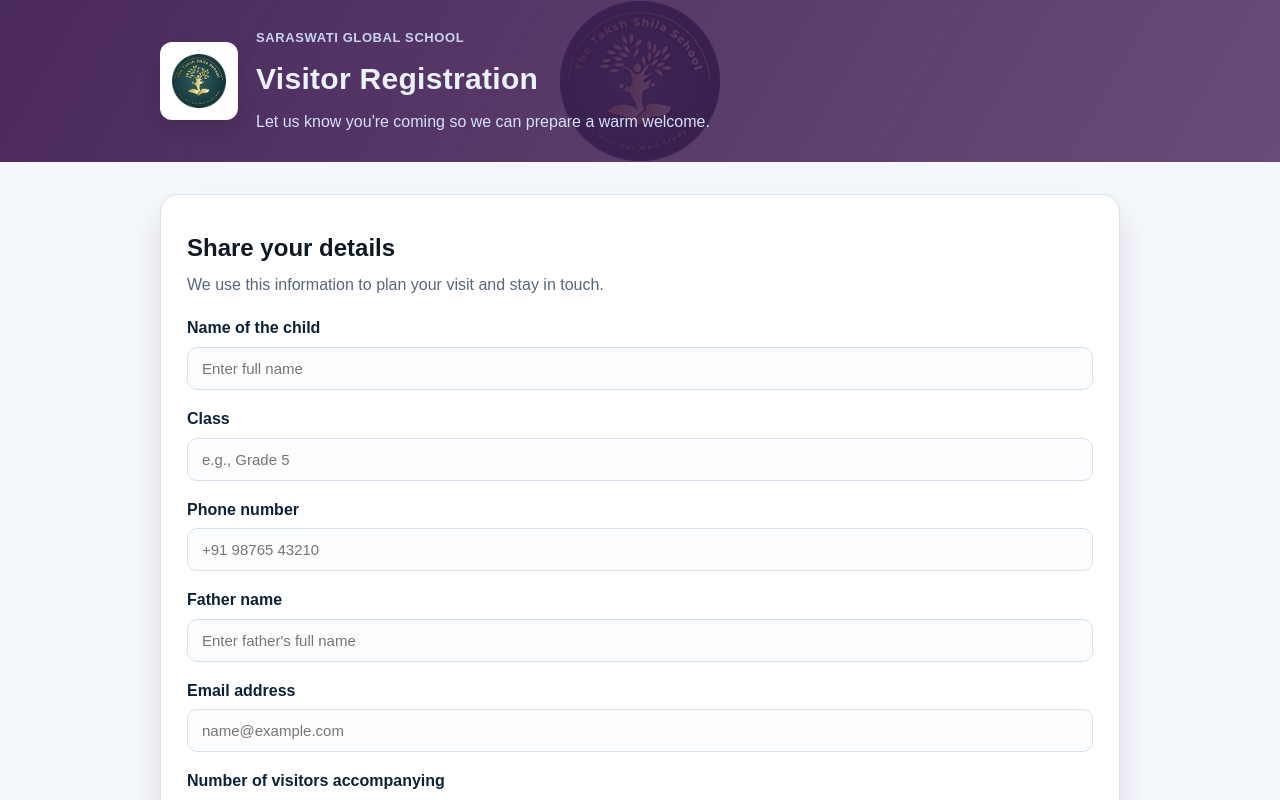
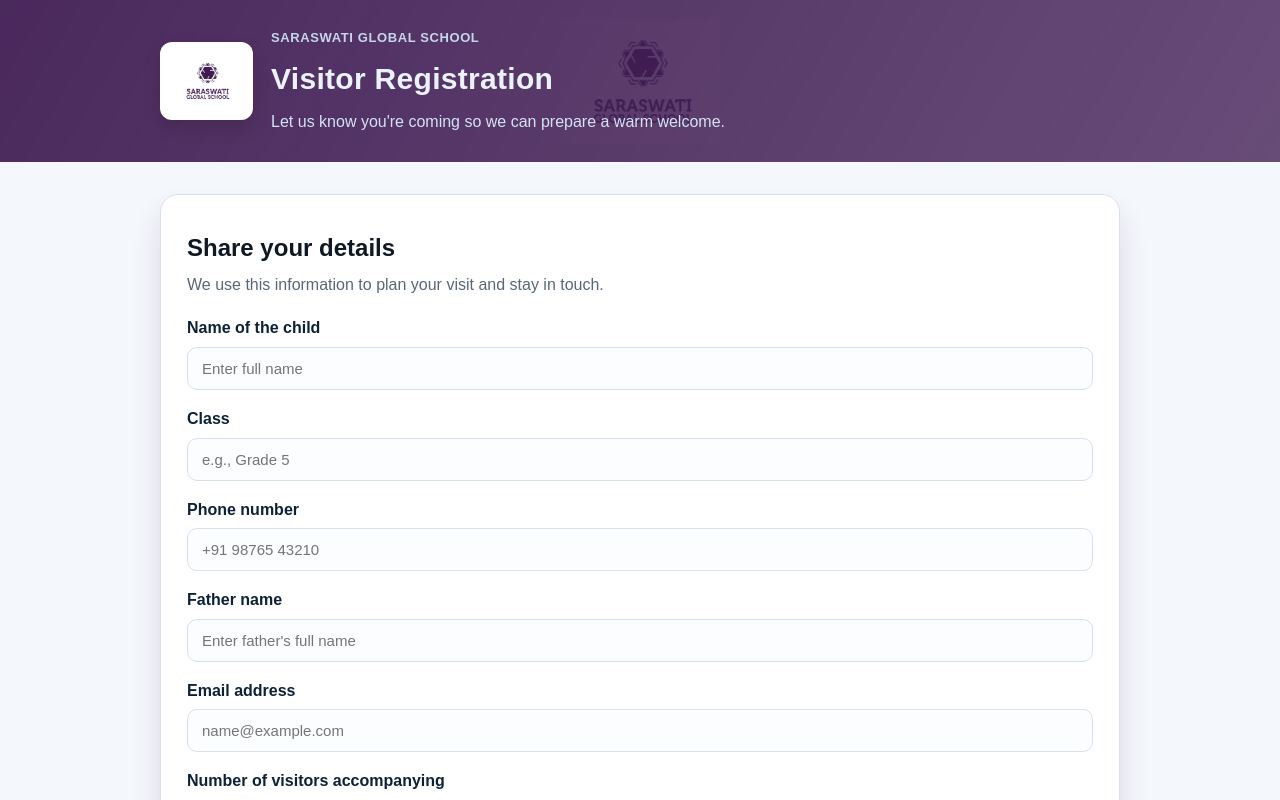
Before and after one commit to kunal-infi/saraswati-visitor-form, a Next.js app: page / in a window 1280 px wide. Shown: the top 800 px of the page. Built offline with nearby package versions, Linux system fonts and the light colour scheme; a web font is replaced by a local one.

Commit message:
feat: update logo format from PNG to JPEG across the application

```diff
--- a/app/globals.css
+++ b/app/globals.css
@@ -38,7 +38,7 @@ a {
       rgba(64, 28, 83, 0.94),
       rgba(64, 28, 83, 0.78)
     ),
-    url("/assets/TMS_LOGO.png") center/160px no-repeat;
+    url("/assets/TMS_LOGO.jpeg") center/160px no-repeat;
   padding: 28px 20px;
   color: #eaf2fb;
 }
--- a/app/page.js
+++ b/app/page.js
@@ -146,7 +146,7 @@ export default function HomePage() {
       <header className="hero">
         <div className="brand">
           <NextImage
-            src="/assets/TMS_LOGO.png"
+            src="/assets/TMS_LOGO.jpeg"
             alt="Saraswati Global School logo"
             className="brand-logo"
             width={78}
--- a/app/scan/page.js
+++ b/app/scan/page.js
@@ -96,7 +96,7 @@ export default function ScanPage() {
       <header className="hero">
         <div className="brand">
           <img
-            src="/assets/TMS_LOGO.png"
+            src="/assets/TMS_LOGO.jpeg"
             alt="Saraswati Global School logo"
             className="brand-logo"
           />
```
Also changed, not shown: public/assets/TMS_LOGO.png (deleted).
